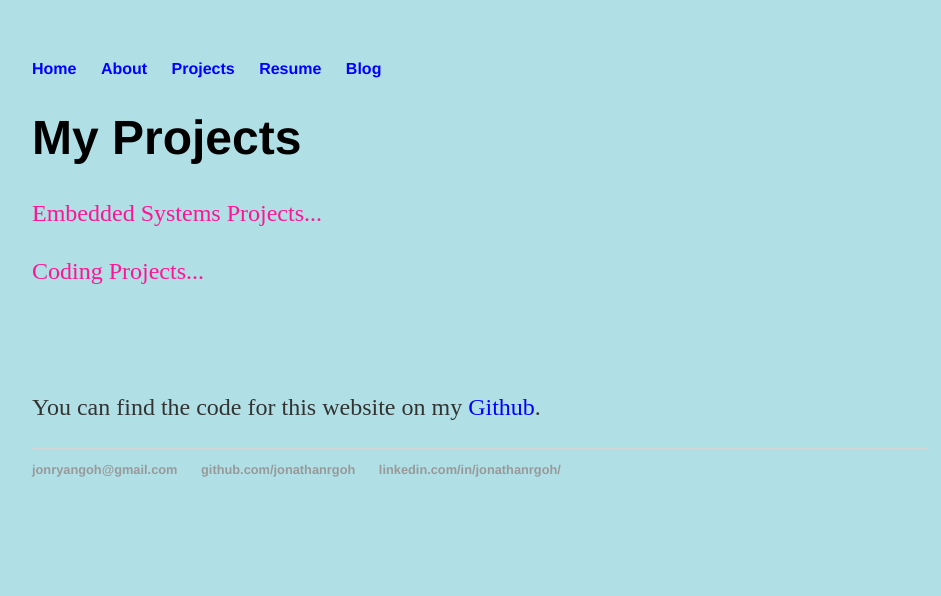
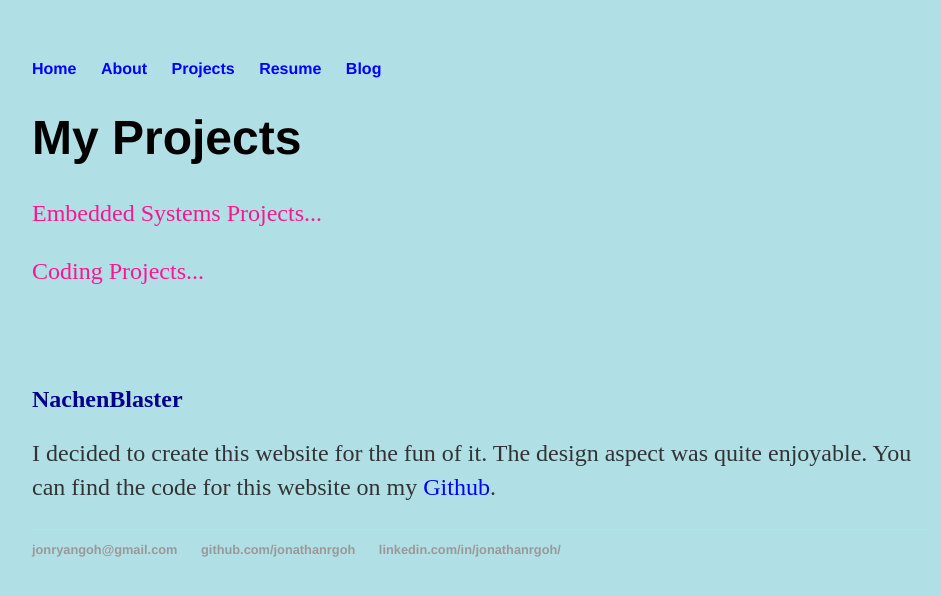
Before and after one commit to jonathanrgoh/jonathanrgoh.github.io, a Jekyll site: the page built from projects/index.html, in a window 1280 px wide. Shown: the top 596 px of the page, without its empty margins (160-1101 px from the left). Built offline with Jekyll 4.4.1, drawn with Linux system fonts in a browser that asks for light colours.

Commit message:
Update index.html

```diff
--- a/projects/index.html
+++ b/projects/index.html
@@ -10,6 +10,8 @@ title: My Projects
 		<p><a href="/projects/CS_Projects" style="color:deeppink;">Coding Projects...</a></p>
 
 		<br><br><br>
-		<p>You can find the code for this website on my <a href="https://github.com/jonathanrgoh/jonathanrgoh.github.io" style="color:blue;">Github</a>.</p>
+
+		<h2 style="color:darkblue;">NachenBlaster</h2>
+		<p>I decided to create this website for the fun of it. The design aspect was quite enjoyable. You can find the code for this website on my <a href="https://github.com/jonathanrgoh/jonathanrgoh.github.io" style="color:blue;">Github</a>.</p>
 
 </div><!-- /.blurb -->
```
